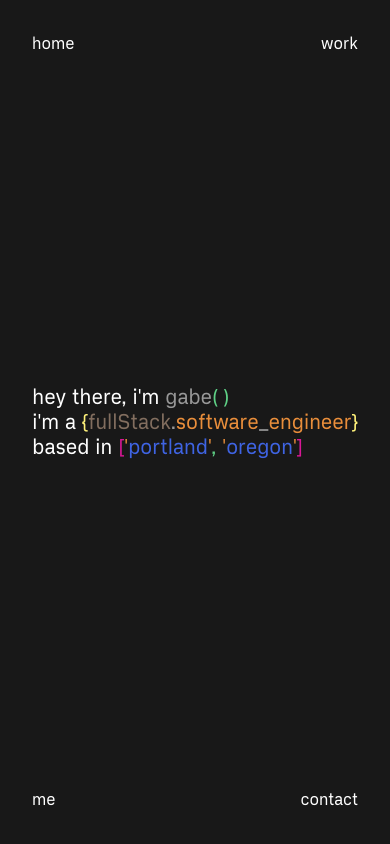
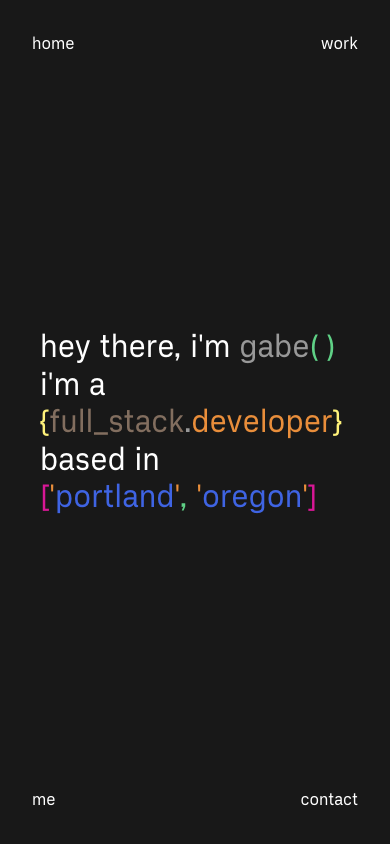
Before and after one commit to gabewolford/react-portfolio, a React (Vite) app: page / in a window 390 px wide. Built offline with nearby package versions, Linux system fonts and the light colour scheme.

Commit message:
updated home page, fixed margins

```diff
--- a/src/components/HomePage/index.jsx
+++ b/src/components/HomePage/index.jsx
@@ -7,8 +7,9 @@ export default function HomePage() {
             <Helmet>
                 <title>gabe wolford</title>
                 <link rel="icon" href={pinkIcon} />
+                <meta name="description" content="Hey there, I'm Gabe. I'm a full stack developer based in Portland, OR. " />
             </Helmet>
-            <div className="grid h-screen place-items-center text-xl mx-auto md:text-4xl lg:mx-12">
+            <div className="grid flex h-screen place-items-center text-3xl mx-auto md:text-4xl ml-10 mr-12 md:mx-12">
                 <div className="leading-tight tracking-normal cursor-default">
                     <span>hey there, i'm </span>
                     <span className="text-dark-grey hover:text-blue transition ease-in-out duration-500"> gabe</span>
@@ -16,15 +17,13 @@ export default function HomePage() {
                 <br/>
                     <span>i'm a </span>
                     <span className="text-yellow hover:text-blue">&#123;</span>
-                    <span className="text-brown hover:text-pink transition ease-in-out duration-500">fullStack</span>
+                    <span className="text-brown hover:text-green transition ease-in-out duration-500">full_stack</span>
                     <span className="text-dark-grey">.</span>
-                    <span className="text-orange hover:text-green transition ease-in-out duration-500">software</span>
-                    <span className="text-dark-grey">_</span>
-                    <span className="text-orange hover:text-green transition ease-in-out duration-500">engineer</span>
+                    <span className="text-orange hover:text-pink transition ease-in-out duration-500">developer</span>
+                    <span className="text-dark-grey"></span>
                     <span className="text-yellow hover:text-blue transition ease-in-out duration-500">&#125;</span>
-
-                <br/>
-                    <span>based in </span>
+                    <span> based in </span>
+                    <br/>
                     <span className="text-pink hover:text-green transition ease-in-out duration-500">&#91;</span>
                     <span className="text-orange">'</span>
                     <span className="text-blue hover:text-yellow transition ease-in-out duration-500">portland</span>
```
